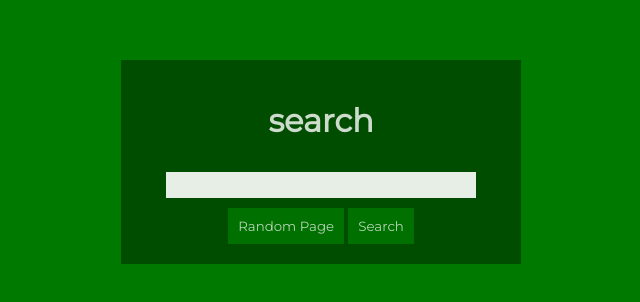
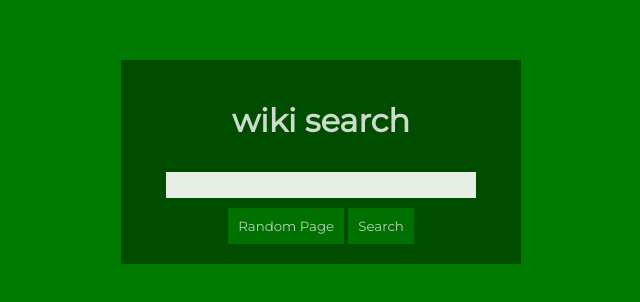
Before and after one commit to amoore16/wikiSearch, a plain HTML site: page index.html in a window 1280 px wide. Shown: the whole page, without its empty margins (319-959 px from the left). Drawn offline with Linux system fonts and the light colour scheme.

Commit message:
little fixes

```diff
--- a/assets/js/wiki.js
+++ b/assets/js/wiki.js
@@ -2,8 +2,6 @@ $(document).ready(function(){
 
     $("input[type='text']").keypress(function(event){
         $searchText = $(this).val();
-         // $(this).val("");
-
         if($searchText.length > 0){
             searchWiki($searchText);
             $("li").remove();
@@ -35,9 +33,6 @@ $(document).ready(function(){
                     $("#content > ul").append("<a href=https://en.wikipedia.org/wiki/"+ query[i].title.replace(/ /g, "_") +" target='_blank'><li><h4>" + query[i].title + "</h4><p>" + query[i].terms.description + "</p></li></a>");
 
                 }
-                // for(var i = 0; i < query.length; i++){
-                //     $("ul").append("<li>" + query[i].title + "</li>");
-                // }
             }
         );
     }
--- a/index.html
+++ b/index.html
@@ -8,7 +8,7 @@
 <body>
     <div class="container">
         <div id="search">
-            <h1>search</h1>
+            <h1>wiki search</h1>
             <input type="text">
             <button id="random" href="https://en.wikipedia.org/wiki/Special:Random">Random Page</button>
             <button id="searchBtn">Search</button>
```
